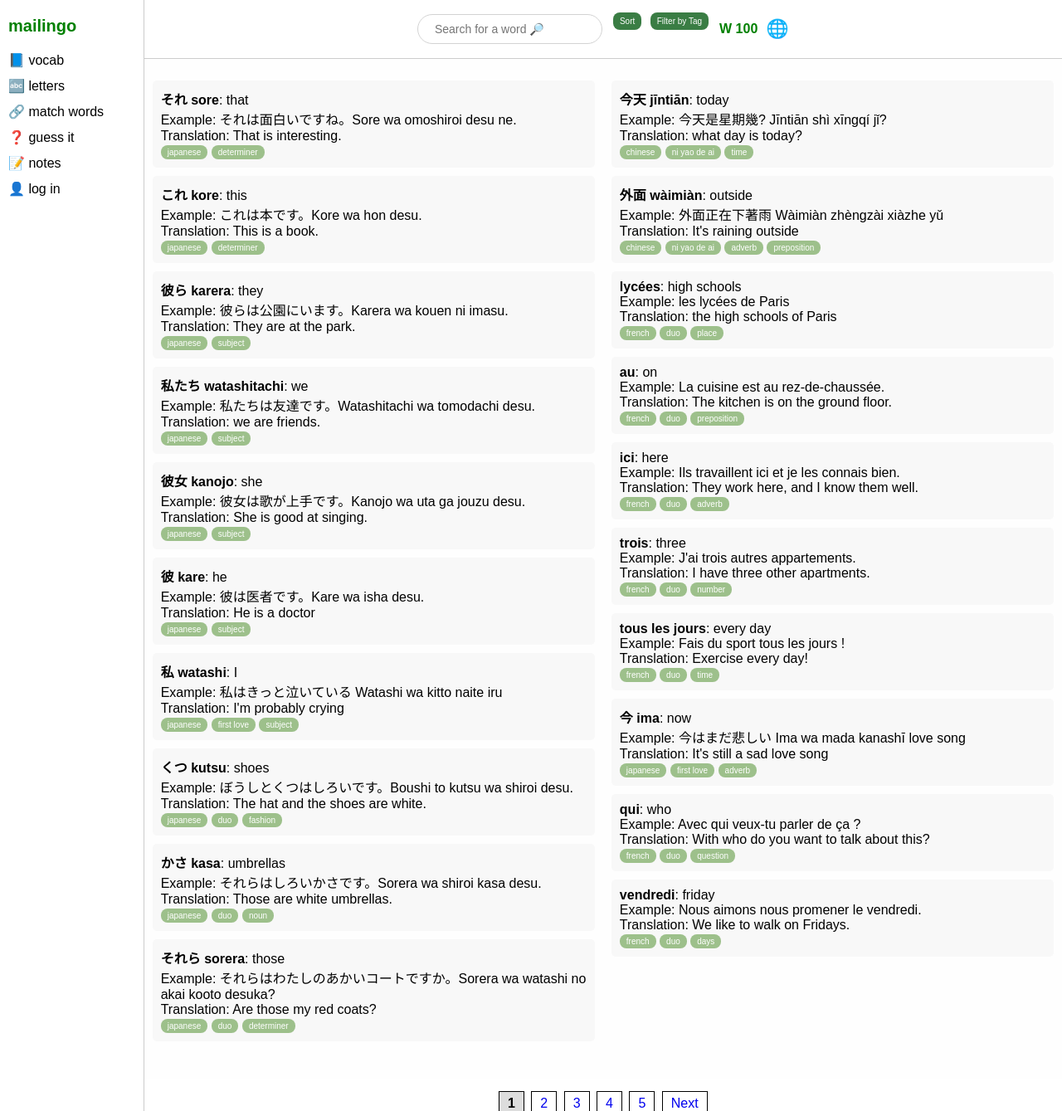
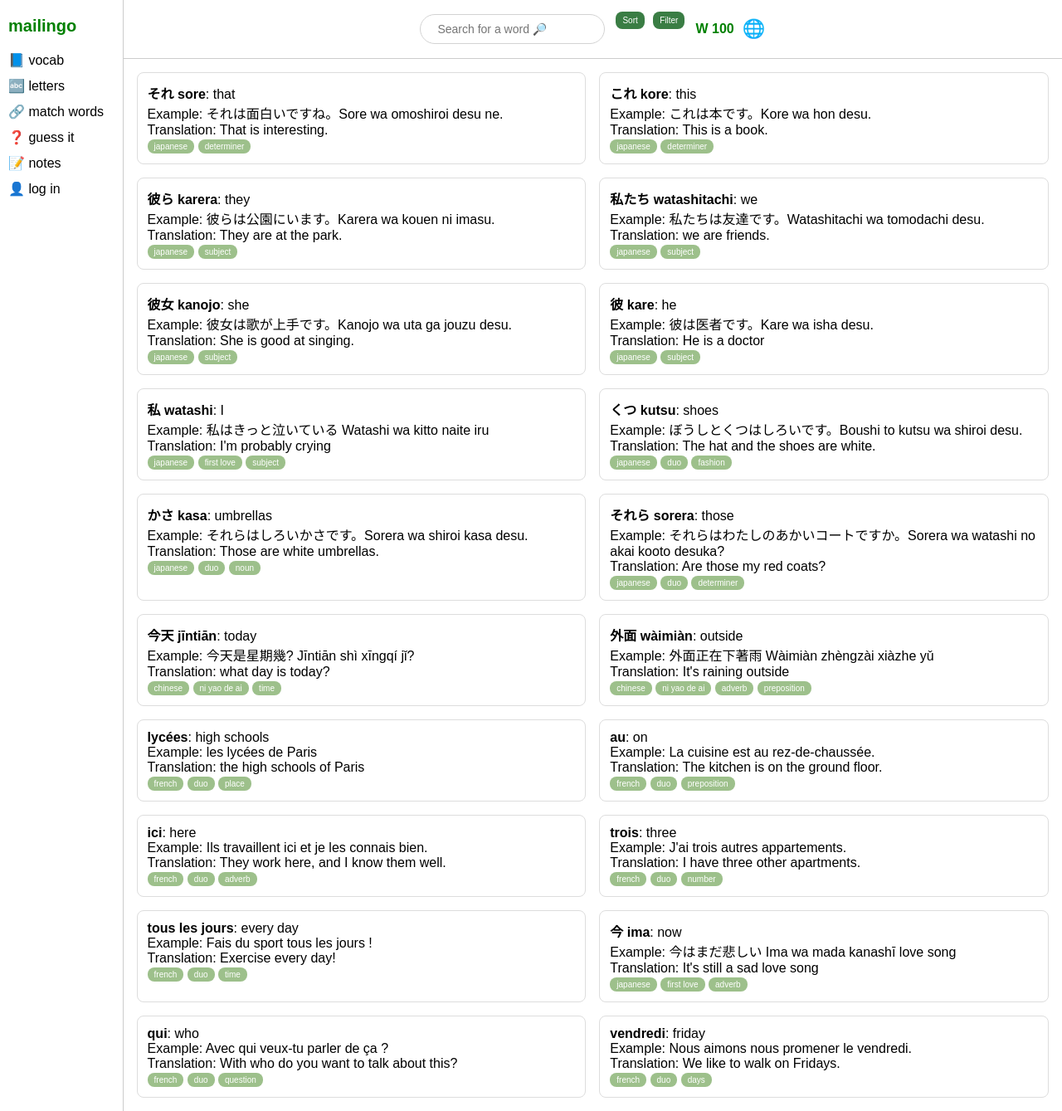
Before and after one commit to puputhariyati/MyLingo, a Flask app: page / in a window 1280 px wide. Shown: the whole page at 83% size. Run offline with Flask 3, Linux system fonts and the light colour scheme; data comes from the database, SQL or seed files in the repository.

Commit message:
2column 1<ul>

```diff
--- a/app.py
+++ b/app.py
@@ -27,31 +27,6 @@ class User(db.Model, UserMixin):
 @login_manager.user_loader
 def load_user(user_id):
     return User.query.get(int(user_id))
-
-
-@app.route('/signup', methods=['GET', 'POST'])
-def signup():
-    if request.method == 'POST':
-        username = request.form.get('username')
-        password = request.form.get('password')
-
-        # Check if the username already exists
-        existing_user = User.query.filter_by(username=username).first()
-        if existing_user:
-            flash('Username already exists. Please choose another one.', 'danger')
-            return redirect(url_for('signup'))
-
-        hashed_password = generate_password_hash(password, method='pbkdf2:sha256')
-        new_user = User(username=username, password=hashed_password)
-        db.session.add(new_user)
-        db.session.commit()
-
-        # Automatically log in the user
-        login_user(new_user)
-        flash('Account created successfully! You are now logged in.', 'success')
-        return redirect(url_for('index'))  # Redirect to homepage
-
-    return render_template('signup.html')
 
 
 @app.route('/login', methods=['GET', 'POST'])
@@ -125,9 +100,12 @@ init_db()
 
 # Database connection function
 def get_db():
-    conn = sqlite3.connect("database.db")
-    conn.row_factory = sqlite3.Row  # Enables dictionary-like access
-    return conn
+    # conn = sqlite3.connect("database.db")
+    # conn.row_factory = sqlite3.Row  # Enables dictionary-like access
+    # return conn
+    db = sqlite3.connect('database.db')
+    db.row_factory = sqlite3.Row
+    return db
 
 
 @app.route('/')
@@ -135,21 +113,15 @@ def index():
     db = get_db()
     cursor = db.cursor()
 
-    # Get filters from request args
-    selected_alphabet = request.args.get("alphabet", "")
-    selected_tags = request.args.getlist("tags")
-    selected_sort = request.args.get("sort", "newest")
-    page = int(request.args.get("page", 1))  # Default to page 1
-    words_per_page = 20  # Limit words per page
-
-    # Fetch all words
+    # Start building query
     query = "SELECT * FROM vocabulary"
     conditions = []
 
+    # Get filters from request args
+    selected_tags = request.args.getlist("tags")
+    selected_sort = request.args.get("sort", "newest")
+
     # Apply filters
-    if selected_alphabet:
-        conditions.append(f"word LIKE '{selected_alphabet}%'")
-
     if selected_tags:
         tag_conditions = " AND ".join(f"tags LIKE '%{tag}%'" for tag in selected_tags)
         conditions.append(f"({tag_conditions})")
@@ -165,24 +137,25 @@ def index():
     else:  # Default: newest
         query += " ORDER BY id DESC"
 
-    # Count total words
-    cursor.execute(query)
-    total_words = len(cursor.fetchall())
+    # Apply limit after WHERE and ORDER BY
+    query += " LIMIT 20 OFFSET 0"
 
-    # Apply pagination
-    offset = (page - 1) * words_per_page
-    query += f" LIMIT {words_per_page} OFFSET {offset}"
+    # Now execute full query
     cursor.execute(query)
     words = cursor.fetchall()
 
-    # Pagination variables
-    total_pages = math.ceil(total_words / words_per_page)
+    # Count total words (no need to include LIMIT in count)
+    count_query = "SELECT COUNT(*) FROM vocabulary"
+    if conditions:
+        count_query += " WHERE " + " AND ".join(conditions)
+    cursor.execute(count_query)
+    total_words = cursor.fetchone()[0]
 
     # Fetch unique tags
     cursor.execute("SELECT tags FROM vocabulary")
     all_tags = cursor.fetchall()
 
-    tag_count = {}  # Dictionary to store tag counts
+    tag_count = {}
     tag_set = set()
 
     for row in all_tags:
@@ -190,21 +163,64 @@ def index():
             tag_list = [tag.strip() for tag in row["tags"].split(",") if tag.strip()]
             for tag in tag_list:
                 tag_set.add(tag)
-                tag_count[tag] = tag_count.get(tag, 0) + 1  # Count occurrences
+                tag_count[tag] = tag_count.get(tag, 0) + 1
 
     db.close()
 
     return render_template(
         'index.html',
         words=words,
-        tags=sorted(tag_set),  # ✅ Ensure tag_set is defined
+        tags=sorted(tag_set),
         tag_count=tag_count,
-        selected_alphabet=selected_alphabet,
         selected_tags=selected_tags,
         selected_sort=selected_sort,
-        page=page,  # ✅ Fixed missing comma
-        total_pages=total_pages
     )
+
+@app.route('/load_more_words')
+def load_more_words():
+    db = get_db()
+    cursor = db.cursor()
+
+    offset = int(request.args.get("offset", 0))
+    selected_tags = request.args.getlist("tags")
+    selected_sort = request.args.get("sort", "newest")
+
+    query = "SELECT * FROM vocabulary"
+    conditions = []
+
+    if selected_tags:
+        tag_conditions = " AND ".join(f"tags LIKE '%{tag}%'" for tag in selected_tags)
+        conditions.append(f"({tag_conditions})")
+
+    if conditions:
+        query += " WHERE " + " AND ".join(conditions)
+
+    if selected_sort == "oldest":
+        query += " ORDER BY id ASC"
+    elif selected_sort == "alphabet":
+        query += " ORDER BY word ASC"
+    else:
+        query += " ORDER BY id DESC"
+
+    query += f" LIMIT 20 OFFSET {offset}"
+
+    cursor.execute(query)
+    rows = cursor.fetchall()
+    db.close()
+
+    return jsonify([
+        {
+            "id": row["id"],
+            "word": row["word"],
+            "meaning": row["meaning"],
+            "example": row["example"],
+            "translation": row["translation"],
+            "tags": row["tags"]
+        }
+        for row in rows
+    ])
+
+
 
 
 @app.route('/search')
--- a/static/script.js
+++ b/static/script.js
@@ -206,12 +206,10 @@ document.addEventListener("DOMContentLoaded", function () {
     }
 
     // Additional Filters (Alphabet, Sort)
-    let alphabetFilter = document.getElementById("alphabet-filter");
     let tagFilter = document.getElementById("tag-filter");
     let sortFilter = document.getElementById("sort-filter");
 
     function applyFilters() {
-        let alphabet = "{{ selected_alphabet }}";  // Preserve alphabet filter
         let tag = "{{ selected_tag }}";  // Preserve selected tag
         let sort = document.getElementById("sort-filter").value;
 
@@ -254,7 +252,6 @@ document.addEventListener("DOMContentLoaded", function () {
     }
 
     // Event Listeners for Filters
-    alphabetFilter.addEventListener("change", applyFilters);
     tagFilter.addEventListener("change", applyFilters);
     sortFilter.addEventListener("change", applyFilters);
 
@@ -282,4 +279,58 @@ document.addEventListener("DOMContentLoaded", function () {
         }
     });
 
+    let offset = 20;
+    let loading = false;
+
+    async function loadMoreWords() {
+      if (loading) return;
+      loading = true;
+      document.getElementById("loading").style.display = "block";
+
+      const params = new URLSearchParams(window.location.search); // gets existing ?tags&sort
+      params.set("offset", offset);
+      const res = await fetch(`/load_more_words?${params.toString()}`);
+
+      const data = await res.json();
+
+      const wordList = document.getElementById("wordList");
+
+      data.forEach(word => {
+        const li = document.createElement("li");
+        li.className = "word-item";
+        li.innerHTML = `
+          <strong>${word.word}</strong>: ${word.meaning}<br>
+          Example: ${word.example}<br>
+          Translation: ${word.translation}<br>
+          ${word.tags ? word.tags.split(',').map(tag => `
+            <a href="?tag=${tag.trim()}">
+              <button class="tag-btn tag">${tag.trim()}</button>
+            </a>`).join('') : ''}
+        `;
+        wordList.appendChild(li);
+      });
+
+      offset += data.length;
+      loading = false;
+      document.getElementById("loading").style.display = "none";
+
+      if (data.length < 20) {
+        document.getElementById("loading").innerText = "No more words";
+        document.querySelector(".word-container").removeEventListener("scroll", handleScroll);
+      }
+      console.log("Loading more with offset", offset);
+      console.log("Request URL:", `/load_more_words?${params.toString()}`);
+      console.log("Fetched:", data);
+    }
+
+    function handleScroll() {
+      const container = document.querySelector(".word-container");
+      if (container.scrollTop + container.clientHeight >= container.scrollHeight - 100) {
+        loadMoreWords();
+      }
+    }
+
+    document.querySelector(".word-container").addEventListener("scroll", handleScroll);
+
+
 });
--- a/static/style.css
+++ b/static/style.css
@@ -158,10 +158,9 @@ body, html {
 
 /* Scrollable word container */
 .word-container {
+  height: calc(100vh - 100px); /* or adjust */
   overflow-y: auto;
-  flex-grow: 1;
-  padding: 10px;
-  background: #fefefe;
+  padding: 16px;
 }
 
 /* Word card sample */
@@ -173,9 +172,20 @@ body, html {
   border-radius: 4px;
 }
 
-h1 {
-    text-align: center;
-    color: #3A7D44
+.word-list {
+  list-style: none;
+  display: grid;
+  grid-template-columns: repeat(2, 1fr); /* ← 2 columns */
+  gap: 16px;
+  padding: 0;
+  margin: 0;
+}
+
+.word-item {
+  background: #fff;
+  padding: 12px;
+  border: 1px solid #ddd;
+  border-radius: 8px;
 }
 
 button {
@@ -294,35 +304,6 @@ form {
     text-align: center;
 }
 
-.center-container {
-    justify-content: center;
-    align-items: center;
-    flex-direction: row;
-    text-align: center;
-    width: 100%; /* Makes sure it spans the full width */
-    height: 8vh; /* Adjust height as needed */
-}
-
-.word-container {
-    display: flex;  /* Arrange the lists in a row */
-    justify-content: space-between;  /* Even spacing */
-    gap: 20px;
-}
-
-.word-list {
-    width: 50%;  /* Each column takes half the space */
-    list-style-type: none;
-    padding: 0;
-}
-
-.word-item {
-    background: #f8f8f8;
-    padding: 10px;
-    margin-bottom: 10px;
-    border-radius: 5px;
-}
-
-
 .pagination {
     text-align: center;
     margin-top: 20px;
@@ -363,28 +344,3 @@ input[type="checkbox"] {
     transform: translateX(-50%); /* Center it horizontally */
     margin-top: 5px; /* Small gap from the button */
 }
-
-/*Signup style*/
-
-h2, p {
-    text-align: center;
-}
-
-#signup-button {
-    background-color: #9DC08B;
-    color: white;
-    padding: 8px 15px;
-    border: none;
-    border-radius: 5px;
-    cursor: pointer;
-}
-
-#signup-box {
-    display: flex;
-    justify-content: center;
-    align-items: center;
-    height: 70vh;
-    margin: 0;
-    text-align: center;
-    flex-direction: column;
-}
--- a/templates/index.html
+++ b/templates/index.html
@@ -58,7 +58,7 @@
                     <a href="?sort=desc">Z → A</a>
                   </div>
                 </div>
-                <button class="main-btn" id="filterButton" type="button">Filter by Tag</button>
+                <button class="main-btn" id="filterButton" type="button">Filter</button>
                 <div id="tagFilterBox" style="display: none;">
                     <div id="total-tags" style="font-weight: bold; margin-bottom: 10px;"></div> <!-- Display total tags -->
                     <form method="GET">
@@ -109,7 +109,7 @@
 
         <div class="word-container">
             <ul class="word-list">
-            {% for word in words[:10] %}
+                {% for word in words %}
                     <li class="word-item">
                         <strong>{{ word["word"] }}</strong>: {{ word["meaning"] }}
                         <br> Example: {{ word["example"] }}
@@ -150,68 +150,7 @@
                     </li>
                 {% endfor %}
             </ul>
-
-        <ul class="word-list">
-            {% for word in words[10:20] %}
-                <li class="word-item">
-                    <strong>{{ word["word"] }}</strong>: {{ word["meaning"] }}
-                    <br> Example: {{ word["example"] }}
-                    <br> Translation: {{ word["translation"] }}
-                    <br>
-
-                    {% if word['tags'] %}
-                        {% for tag in word['tags'].split(',') %}
-                            <a href="/filter?tag={{ tag.strip() }}">
-                                <button class="tag-btn tag tag.selected">{{ tag.strip() }}</button></a>
-                        {% endfor %}
-                    {% endif %}
-
-                    <!-- Edit Form -->
-                    <div class="edit-form" id="editForm{{ word['id'] }}" style="display: none;">
-                        <form action="/edit" method="post">
-                            <input type="hidden" name="id" value="{{ word['id'] }}">
-                            <input type="text" name="word" value="{{ word['word'] }}" placeholder="word">
-                            <input type="text" name="meaning" value="{{ word['meaning'] }}" placeholder="meaning">
-                            <input type="text" name="example" value="{{ word['example'] }}" placeholder="example">
-                            <input type="text" name="translation" value="{{ word['translation'] }}" placeholder="translation">
-                            <input type="text" name="tags" value="{{ word['tags'] }}" placeholder="tags">
-                            <button type="submit">Save</button>
-                            <button type="button" onclick="toggleEdit('{{ word['id'] }}')">Cancel</button>
-                        </form>
-                    </div>
-
-                    <!-- Edit Button -->
-                    {% if current_user.is_authenticated %}
-                        <button onclick="toggleEdit('{{ word['id'] }}')" class="edit-btn">Edit</button>
-
-                        <!-- Delete Form -->
-                        <form action="/delete" method="post" style="display: inline;">
-                            <input type="hidden" name="id" value="{{ word['id'] }}">
-                            <button type="submit" onclick="return confirm('Are you sure?')" class="delete-btn">Delete</button>
-                        </form>
-                    {% endif %}
-                </li>
-            {% endfor %}
-        </ul>
-    </div>
-
-    <div class="pagination">
-        {% if page > 1 %}
-            <a href="?page=1&alphabet={{ selected_alphabet }}&tag={{ selected_tag }}&sort={{ selected_sort }}">1</a>
-            <a href="?page={{ page-1 }}&alphabet={{ selected_alphabet }}&tag={{ selected_tag }}&sort={{ selected_sort }}">Previous</a>
-        {% endif %}
-
-        {% for p in range(1, total_pages + 1) %}
-            {% if p == page %}
-                <a class="active">{{ p }}</a>
-            {% else %}
-                <a href="?page={{ p }}&alphabet={{ selected_alphabet }}&tag={{ selected_tag }}&sort={{ selected_sort }}">{{ p }}</a>
-            {% endif %}
-        {% endfor %}
-
-        {% if page < total_pages %}
-            <a href="?page={{ page+1 }}&alphabet={{ selected_alphabet }}&tag={{ selected_tag }}&sort={{ selected_sort }}">Next</a>
-        {% endif %}
+            <div id="loading" style="text-align:center; padding: 10px; display: none;">Loading...</div>
         </div>
 
     <!-- Load external JavaScript -->
```
Lines whose indentation alone changed are shown as unchanged.
